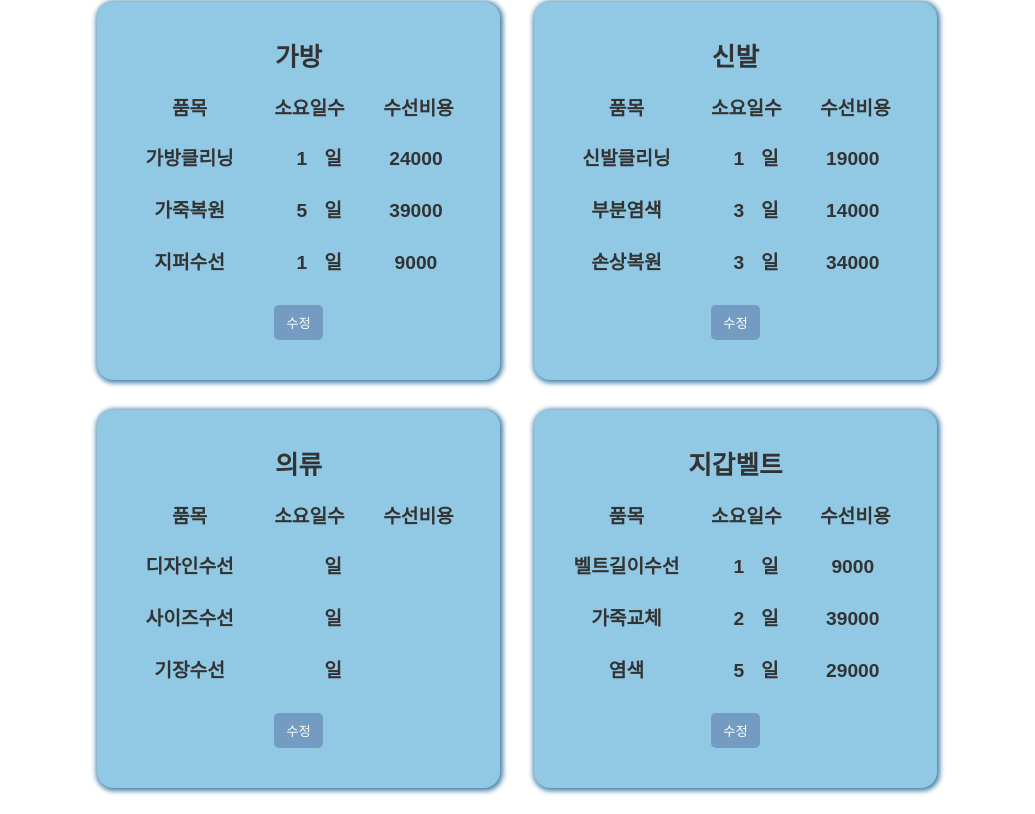
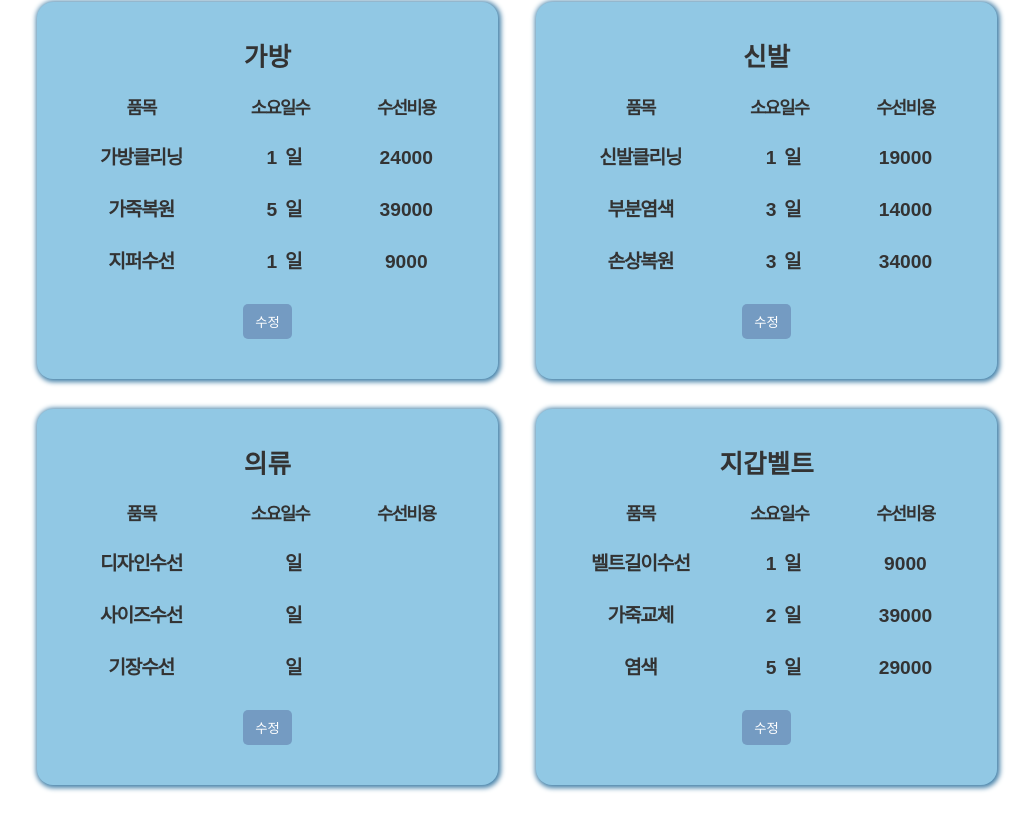
Before and after one commit to pshyun123/prj_repairrun, a React (Create React App) app: page /PartnerMain in a window 1280 px wide. Shown: the part 686-1500 px from the top of the page, without its empty margins (123-1158 px from the left). Built offline with nearby package versions, Linux system fonts and the light colour scheme.

Commit message:
현지 RepairList style 수정 20231107

```diff
--- a/src/component/Repair.jsx
+++ b/src/component/Repair.jsx
@@ -18,7 +18,7 @@ const Repair = ({ data }) => {
                 <tr key="name">
                   <td className="name">{det.name}</td>
                   <td className="days">
-                    <input type="number" value={det.days} disabled />일
+                    <input type="number" value={det.days} />일
                   </td>
                   <td className="price">
                     <input type="number" value={det.price} disabled />
--- a/src/style/RepairListStyle.jsx
+++ b/src/style/RepairListStyle.jsx
@@ -8,7 +8,7 @@ const RepairListComp = styled.section`
       margin-bottom: 50px;
     }
     .repairWrapper {
-      width: 70%;
+      width: 80%;
       margin: 0 auto;
       display: flex;
       justify-content: space-between;
@@ -30,10 +30,11 @@ const RepairListComp = styled.section`
           thead {
             width: 100%;
             font-weight: bold;
+            letter-spacing: -1.6px;
             tr {
               th {
                 padding-bottom: 16px;
-                font-size: 1.2em;
+                font-size: 1.1em;
               }
             }
           }
@@ -45,29 +46,33 @@ const RepairListComp = styled.section`
                 text-align: center;
                 font-weight: bold;
                 font-size: 1.2em;
+                letter-spacing: -1.2px;
                 &.name {
                   width: 40%;
                 }
                 &.days {
                   width: 26%;
                   input {
-                    width: 50%;
-                    text-align: right;
+                    width: 24%;
                   }
                 }
                 &.price {
                   input {
                     width: 100%;
-                    text-align: center;
-                    padding-left: 12px;
                   }
                 }
                 input {
+                  text-align: center;
                   background-color: var(--LIGHTBLUE);
                   border: none;
                   color: #333;
                   font-weight: bold;
                   font-size: 1em;
+                  &::-webkit-outer-spin-button,
+                  &::-webkit-inner-spin-button {
+                    -webkit-appearance: none;
+                    margin: 0;
+                  }
                 }
               }
             }
@@ -91,6 +96,19 @@ const RepairListComp = styled.section`
           }
         }
       }
+      @media only screen and (max-width: 768px) {
+        width: 100%;
+        .repairBox {
+          padding: 20px 5px;
+          thead {
+            font-size: 0.8em;
+          }
+          tbody {
+            font-size: 0.9em;
+            letter-spacing: -0.9px;
+          }
+        }
+      }
     }
   }
 `;
```
